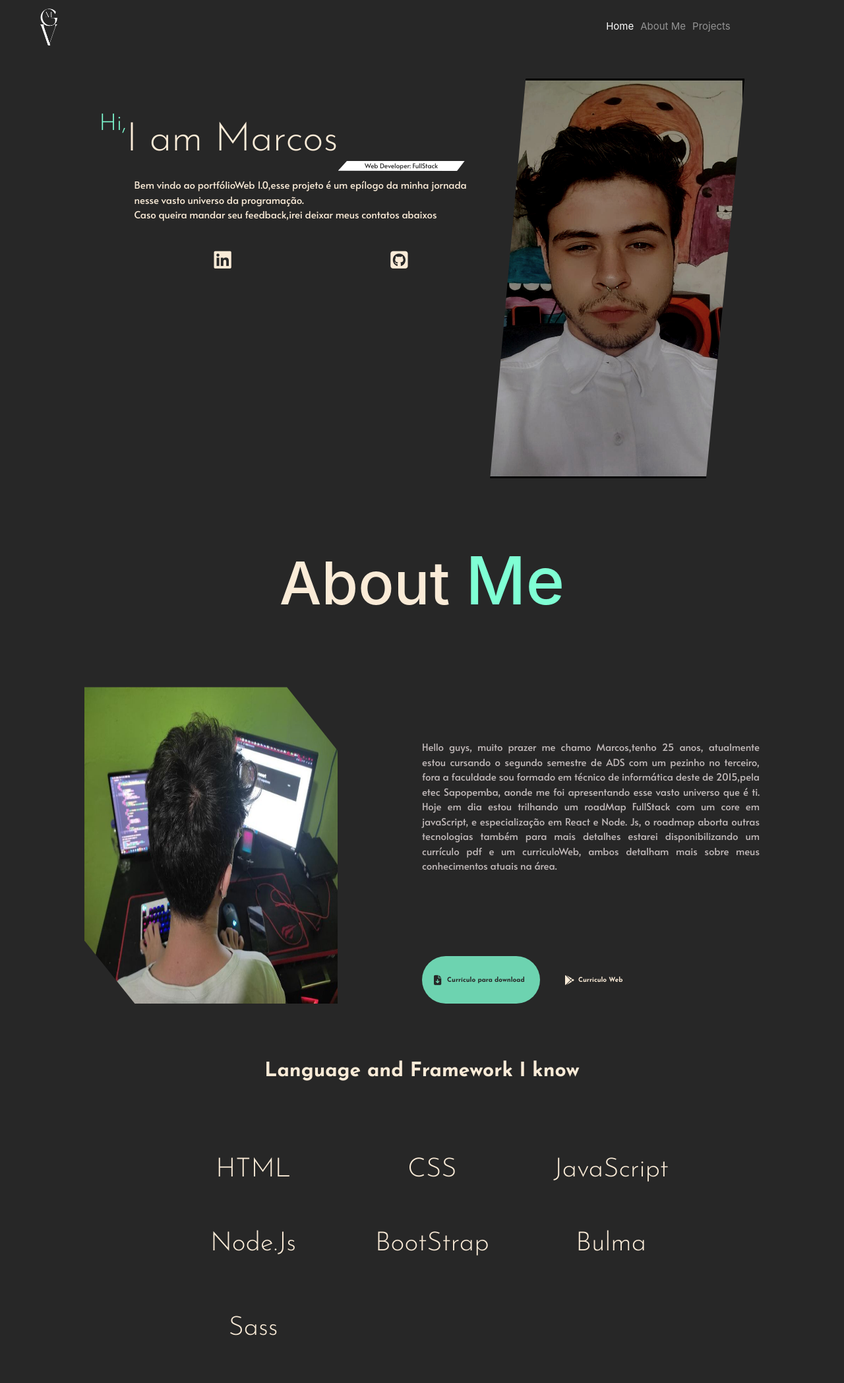
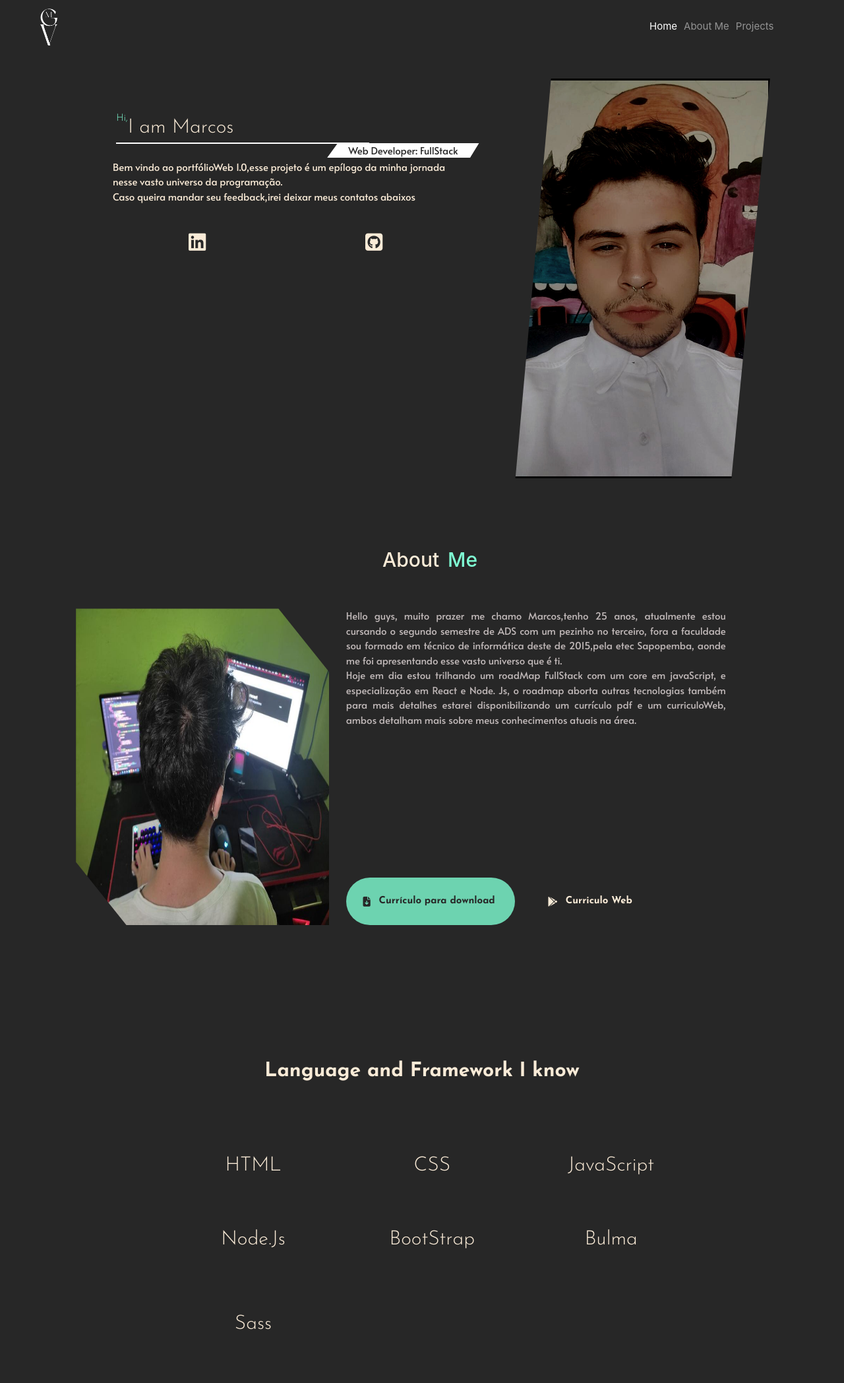
Before and after one commit to marcos-gregs/DevMarcos, a plain HTML site: page index.html in a window 1280 px wide. Shown: the top 2096 px of the page at 66% size. Drawn offline with nearby package versions, Linux system fonts and the light colour scheme.

Commit message:
attFonts

```diff
--- a/assets/sass/components/headerContent.scss
+++ b/assets/sass/components/headerContent.scss
@@ -21,8 +21,9 @@ a{
 }
 
 .navContainer{
-    width: 100vw;
+
     display: flex;
+
 
 
 }
@@ -32,13 +33,13 @@ a{
 
 }
 .navList{
-
+    margin-left: 70vw;
     div{
         width: 100%;
         display: flex;
-        padding-left: 70%;
+
         a{
-           font-size: 1rem;
+           font-size: $text;
             &:hover{
                 border-bottom: 1px solid;
             }
@@ -47,7 +48,7 @@ a{
 }
 .navList>div>a{
     font-size: 1.5rem;
-    text-align: center;
+
     &:hover{
         border-bottom: 1px solid;
     }
--- a/assets/sass/components/mainContent.scss
+++ b/assets/sass/components/mainContent.scss
@@ -17,29 +17,43 @@
         .profileTitle{
             display: flex;
             flex-direction: row;
-            font-size: 6rem;
+            div{
+            min-width: 30vw;
+            max-width: 50vw;
+            max-height: 13vh;
+            display: flex;
+            flex-direction: row;
+            font-size: $title;
             font-family: 'Josefin Sans', sans-serif;
+            margin-left: 5vw;
+            border-bottom: .2rem solid white;
+            h1{
+            }
+            }
 
             .profileDev{
                 background-color: white;
                 font-family: 'Alata', sans-serif;
-                font-size: 1rem;
+                font-size: $text;
                 color: $bgColor;
-                min-width: 15vw;
-                max-width: 18vw;
+                min-width: 18vw;
+                max-width: 20vw;
                 max-height: 5vh;
                 text-align: center;
+                position: absolute;
                 clip-path: polygon(7% 0, 100% 0, 94% 100%, 0 98%);
-                margin-top: 13%;
+                margin-top:3.55%;
+               margin-left: 30%;
             }
 
 
         }
         .profileMain{
+            margin-top: 4%;
             font-family: 'Alata', sans-serif;
-            margin-left: 9%;
-            max-width: 46vw;
-            font-size: 1.5rem;
+            margin-left: 10%;
+            max-width:46vw;
+            font-size:$text;
         }
         .profileContact{
             display: flex;
@@ -77,8 +91,10 @@
 
         clip-path: polygon(15% -1%, 100% 0%, 85% 100%, 1% 100%);
         border: solid .3rem black;
+        margin-left: 6vw;
 
         img{
+
             width: 30vw;
             max-height: 75vh;
 
@@ -94,24 +110,27 @@
     display: flex;
     flex-direction: column;
     text-align: center;
-    p{
+    align-items: center;
+    .aboutTitle{
+        max-width: 15vh;
+        gap: 1vw;
+        h1{
         margin-top: 10vh;
         font-weight: 500;
-        font-size: 9rem;
+        font-size: $title;
         grid-area: 'area1';
         align-items:center ;
-        span{
-            font-size: 10rem;
-        }
-    }
+
+    }}
+
     div{
-       margin-top: 2vw;
+        margin-top: 2vw;
         display: flex;
         flex-direction: row;
         justify-content: space-between;
         .aboutMe{
             img{
-                margin-left: 10vw;
+              margin-right: 2vw;
                 clip-path: polygon(0 0, 80% 0, 100% 20%, 100% 100%, 20% 100%, 0 80%);
                 width: 30vw;
                 height: 60vh;
@@ -126,7 +145,7 @@
             font-weight: 300;
             color: rgb(194, 186, 186);
             font-size: 1.5rem;
-            margin-right: 20%;
+            margin-right: 10%;
             text-align: justify;
             }
             div{
@@ -136,13 +155,15 @@
                 a{
                   text-decoration: none;
                     button{
-                        font-size: 1.5rem; display: flex;
+                         display: flex;
                         border: none;
-                        max-width: 15vw;
+                        min-width: 20vw;
+                        max-width: 20vw;
                         height: 9vh;
                         max-height: none;
                         text-align: center;
                         align-items: center;
+                        cursor: pointer;
 
                         i{
                             margin-left:10%;
@@ -153,7 +174,7 @@
                         span{
                             font-family: 'Josefin Sans', sans-serif;
                             font-weight: 700;
-                            font-size:1rem;
+                            font-size:$text;
                             margin-right: 10%;
                         }
                     }
@@ -170,7 +191,7 @@
                                 font-family: 'Josefin Sans', sans-serif;
                             }
                             &:hover{
-                                background-color: rgba(240, 255, 255, 0);
+                                background-color: rgba(39, 220, 220, 0.911);
                                 border: none;
 
                                 i,span{
@@ -179,7 +200,6 @@
 
                             }
                     }
-
                   .cvWeb{
                     margin-left: 1vw;
                     width: 10vw;
@@ -233,7 +253,7 @@
 
             h1{
                 margin-top: 6%;
-                font-size: 4rem;
+                font-size: $title;
                 font-family: 'Josefin Sans', sans-serif;
             }
             &:hover{
@@ -250,7 +270,7 @@
 
             h1{
                 margin-top: 6%;
-                font-size: 4rem;
+                font-size: $title;
                 font-family: 'Josefin Sans', sans-serif;
             }
             &:hover{
@@ -268,7 +288,7 @@
             h1{
                 font-family: 'Josefin Sans', sans-serif;
                 margin-top: 6%;
-                font-size: 4rem;
+                font-size: $title;
             }
             &:hover{
                 clip-path: polygon(0 0, 79% 0, 100% 100%, 20% 100%);
@@ -285,7 +305,7 @@
             h1{
                 font-family: 'Josefin Sans', sans-serif;
                 margin-top: 6%;
-                font-size: 4rem;
+                font-size:  $title;
             }
             &:hover{
                 clip-path: polygon(100% 0%, 86% 50%, 100% 100%, 12% 100%, 0% 50%, 16% 0);
@@ -302,7 +322,7 @@
             h1{
                 font-family: 'Josefin Sans', sans-serif;
                 margin-top: 6%;
-                font-size: 4rem;
+                font-size: $title;
             }
             &:hover{
                 clip-path: polygon(88% 0, 100% 50%, 90% 100%, 12% 100%, 0 46%, 12% 1%);
@@ -322,7 +342,7 @@
             h1{
                 font-family: 'Josefin Sans', sans-serif;
                 margin-top: 6%;
-                font-size: 4rem;
+                font-size: $title;
             }
             &:hover{
                 clip-path: polygon(85% 0, 100% 50%, 87% 100%, 0% 100%, 11% 51%, 0% 0%);
@@ -339,7 +359,7 @@
             h1{
                 font-family: 'Josefin Sans', sans-serif;
                 margin-top: 6%;
-                font-size: 4rem;
+                font-size: $title;
                 font-weight: 300;
             }
             &:hover{
@@ -361,10 +381,10 @@
         align-items: center;
         h1{
             display: inline;
-            font-size: 9rem;
+            font-size: $title;
         }
         p{
-            font-size: 1.5rem;
+            font-size: $subtitle;
         }
         .filters{
             max-width: 100%;
@@ -379,7 +399,7 @@
                 border-radius: 8px;
               span{
                 color: $bgColor;
-                font-size: 1.2rem;
+                font-size: $text;
               }
               &:hover{
                 background-color: rgba(127, 255, 212, 0.655);
@@ -409,7 +429,7 @@
 
 
                         h1{
-                        font-size: 1.5rem;
+                        font-size: $text;
                         opacity: 0;
                         color: white;
                         }
--- a/assets/sass/var/varConfig.scss
+++ b/assets/sass/var/varConfig.scss
@@ -1,6 +1,13 @@
 $bgColor:#272727;
+$title:3rem;
+$subtitle:2rem;
+$text:1.5rem;
 
-.attr{
-    font-size: 3.5rem;
+.atr{
+    font-size: 1.5rem;
     color: aquamarine;
 }
+.attr{
+    font-size: 1.5rem;
+    color: aquamarine;
+}
--- a/index.html
+++ b/index.html
@@ -37,9 +37,13 @@
       <section class="profileContent">
         <div class="profileText">
           <div class="profileTitle">
-            <h1>
-              <h2 class="attr">Hi,</h2>
-              I am Marcos</h1>
+            <div>
+              <h1>
+                <h2 class="attr">Hi,</h2>
+                I am Marcos
+              </h1>
+            </div>
+
             <p class="profileDev">Web Developer: FullStack</p><br>
 
           </div>
@@ -58,20 +62,23 @@
 
       </section>
       <section class="aboutContent">
-        <p class="title">About <span class="attr"> Me</span></p>
-        <div class="seperator"></div>
+        <div class="aboutTitle"> <h1>About <h1 class="attr">Me</h1></h1>
+        </div>
+
+
         <div>
              <div class="aboutMe">
               <img src="./assets/img/aboutMe.jpg" alt="">
              </div>
         <div class="softSkill">
           <p class="softText">
-            Hello guys, muito prazer me chamo Marcos,tenho 25 anos,
+              Hello guys, muito prazer me chamo Marcos,tenho 25 anos,
             atualmente estou cursando o segundo semestre de ADS com
             um pezinho no terceiro, fora a faculdade sou formado em
             técnico de informática deste de 2015,pela etec Sapopemba,
             aonde me foi apresentando esse vasto universo que é ti.
-            Hoje em dia estou trilhando um roadMap FullStack com um
+            <br/>
+              Hoje em dia estou trilhando um roadMap FullStack com um
             core em javaScript, e especialização em React e Node. Js,
             o roadmap aborta outras tecnologias também para mais detalhes
             estarei disponibilizando um currículo pdf e um curriculoWeb,
@@ -110,7 +117,7 @@
       </section>
       <section class="projectSection">
 
-        <div class="title"><h1>Project<h1 class="attr">s</h1></h1></div>
+        <div><h1>Project<h1 class="attr">s</h1></h1></div>
 
 
         <p>Lorem ipsum dolor sit amet, consectetur adipisicing elit. Quod, at?</p>
```
Also changed, not shown: assets/css/style.css, 1 other file.
